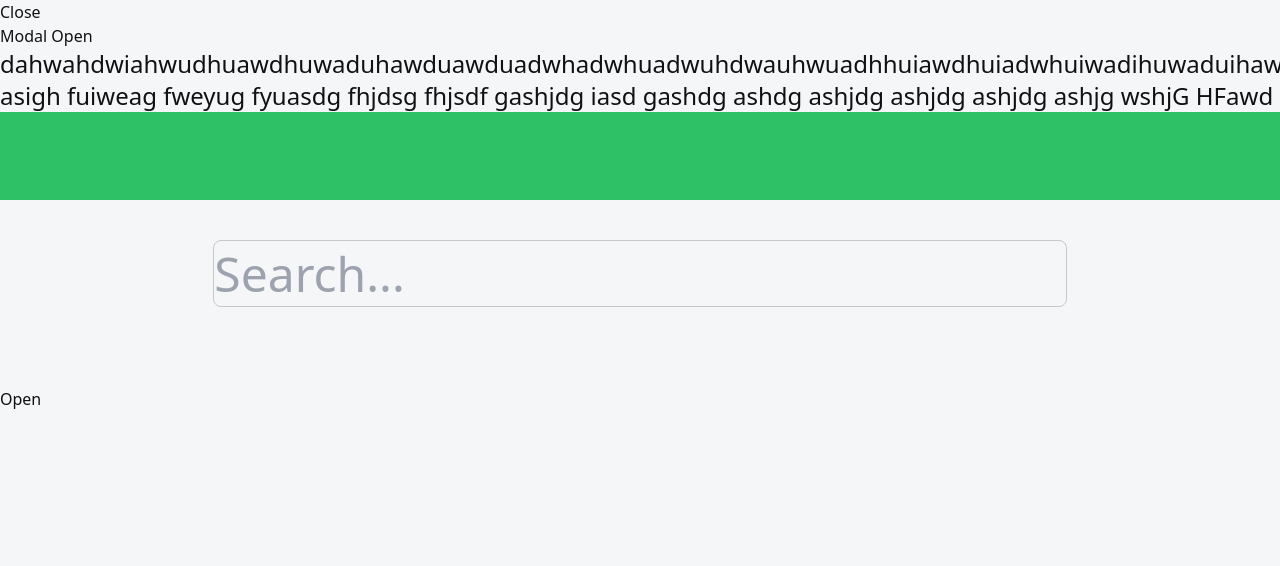
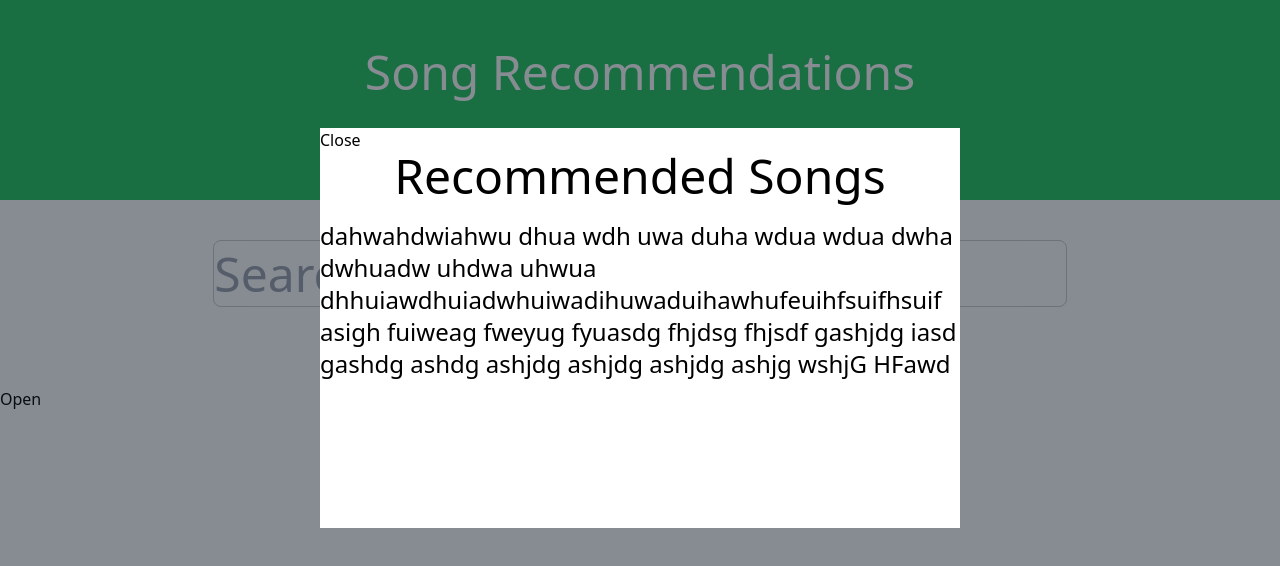
Before and after one commit to masashiyo/MusicRecFrontEnd, a React (Vite) app: page /songRecommendation in a window 1280 px wide. Both pictures are taken after a click on the button "Open". Shown: the top 566 px of the page. Built offline with nearby package versions, Linux system fonts and the light colour scheme.

Commit message:
WIP modal

```diff
--- a/src/components/SongRecModal.jsx
+++ b/src/components/SongRecModal.jsx
@@ -17,16 +17,15 @@ export default function SongRecModal(props) {
             </button>
 
             {modal ?
-                <div className="w-[100%] h-[100%] top-0 left-0 right-0 bottom-0 fixed z-10">
-                <div className="w-[100%] h-[100%] top-0 left-0 right-0 bottom-0 fixed bg-gray-400 z-10 opacity-10"></div>
-                <div className=" bg-white z-50">
-                    <button className="close-modal" onClick={() => toggleModal}>Close</button>
-                    <h2>Modal Open</h2>
-                    <p className="text-2xl color-black">
-                        dahwahdwiahwudhuawdhuwaduhawduawduadwhadwhuadwuhdwauhwuadhhuiawdhuiadwhuiwadihuwaduihawhufeuihfsuifhsuif asigh fuiweag fweyug fyuasdg fhjdsg fhjsdf gashjdg iasd gashdg ashdg ashjdg ashjdg ashjdg ashjg wshjG HFawd
-                    </p>
-                </div>
-            </div> : ''}
+                <div className="w-[100%] h-[100%] top-0 left-0 right-0 bottom-0 fixed z-10 bg-gray-900 z-10 bg-opacity-50">
+                    <div className="bg-white z-50 mx-auto w-[50%] h-[50%] my-[10%]">
+                        <button className="close-modal" onClick={() => toggleModal()}>Close</button>
+                        <h2 className="text-5xl mb-5 text-center">Recommended Songs</h2>
+                        <p className="text-2xl color-black">
+                            dahwahdwiahwu dhua wdh uwa duha wdua wdua dwha dwhuadw uhdwa uhwua dhhuiawdhuiadwhuiwadihuwaduihawhufeuihfsuifhsuif asigh fuiweag fweyug fyuasdg fhjdsg fhjsdf gashjdg iasd gashdg ashdg ashjdg ashjdg ashjdg ashjg wshjG HFawd
+                        </p>
+                    </div>
+                </div> : ''}
         </>
     )
 }
```
